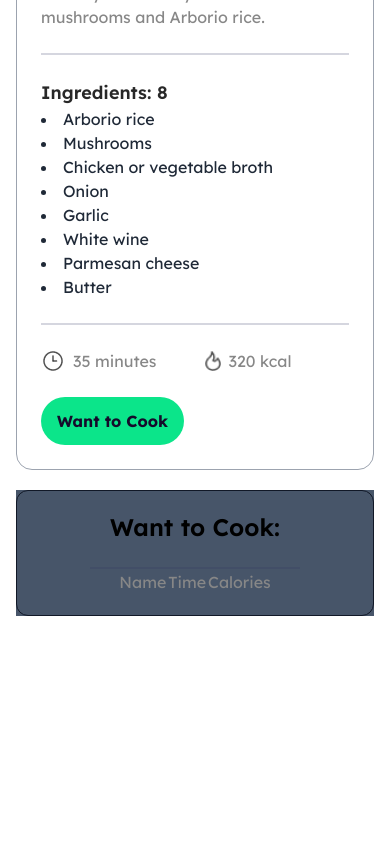
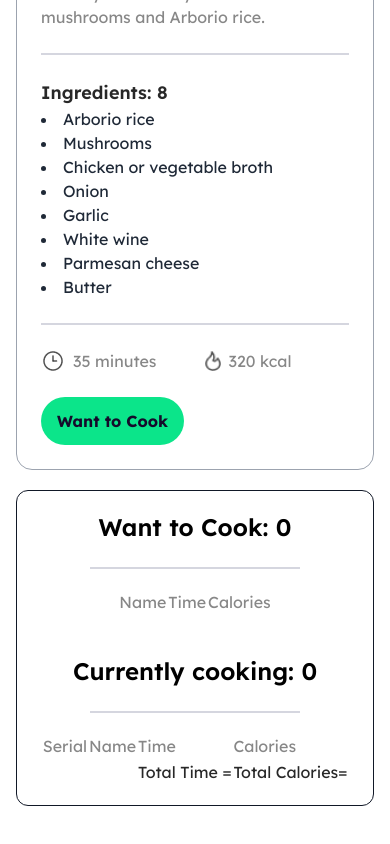
Before and after one commit to nahidbinwadood/Chef-s-Table, a React (Vite) app: page / in a window 390 px wide. Shown: the part 5436-6280 px from the top of the page. Before the commit the page ends 6052 px from the top, so only its background shows below. Built offline with nearby package versions, Linux system fonts and the light colour scheme.

Commit message:
added preparing part

```diff
--- a/package.json
+++ b/package.json
@@ -12,7 +12,8 @@
   "dependencies": {
     "prop-types": "^15.8.1",
     "react": "^18.2.0",
-    "react-dom": "^18.2.0"
+    "react-dom": "^18.2.0",
+    "react-toastify": "^10.0.5"
   },
   "devDependencies": {
     "@types/react": "^18.2.64",
--- a/src/Components/Cart/Cart.jsx
+++ b/src/Components/Cart/Cart.jsx
@@ -1,24 +1,24 @@
 
-const Cart = () => {
-    return (
-        <div className="border border-gray-900 rounded-xl p-5">
-            <div className="text-center space-y-6">
-                <h2 className="text-2xl font-semibold text-black">Want to Cook: </h2>
-                <div className='border border-[#30325E33] w-2/3 mx-auto'></div>
-            </div>
-            <div>
-                <table className="mx-auto">
-                    <thead>
-                        <tr className="text-[#878787]">
-                            <td className="lg:px-12" >Name</td>
-                            <td className="lg:px-12" >Time</td>
-                            <td className="lg:px-12">Calories</td>
-                        </tr>
-                    </thead>
-                </table>
-            </div>
-        </div>
-    );
-};
+// const Cart = () => {
+//     return (
+//         <div className="border border-gray-900 rounded-xl p-5">
+//             <div className="text-center space-y-6">
+//                 <h2 className="text-2xl font-semibold text-black">Want to Cook: </h2>
+//                 <div className='border border-[#30325E33] w-2/3 mx-auto'></div>
+//             </div>
+//             <div>
+//                 <table className="mx-auto">
+//                     <thead>
+//                         <tr className="text-[#878787]">
+//                             <td className="lg:px-12" >Name</td>
+//                             <td className="lg:px-12" >Time</td>
+//                             <td className="lg:px-12">Calories</td>
+//                         </tr>
+//                     </thead>
+//                 </table>
+//             </div>
+//         </div>
+//     );
+// };
 
-export default Cart;
+// export default Cart;
--- a/src/Components/Recipe/Recipe.jsx
+++ b/src/Components/Recipe/Recipe.jsx
@@ -1,7 +1,7 @@
 import PropTypes from 'prop-types';
 import img2 from './img/fire.png'
 import img3 from './img/Frame.png'
-const Recipe = ({ recipe }) => {
+const Recipe = ({ recipe,wantToCook }) => {
     const { recipe_name, recipe_image, short_description, ingredients, preparing_time, calories } = recipe;
     return (
         <div className='space-y-6 p-6 border border-gray-400 rounded-2xl'>
@@ -37,13 +37,14 @@ const Recipe = ({ recipe }) => {
                     <h3>{calories} </h3>
                 </div>
             </div>
-            <button className='font-bold text-[#150B2B] px-4 py-3 lg:px-6 lg:py-3 rounded-full bg-[#0BE58A]'>Want to Cook</button>
+            <button onClick={()=>wantToCook(recipe)} className='font-bold text-[#150B2B] px-4 py-3 lg:px-6 lg:py-3 rounded-full bg-[#0BE58A]'>Want to Cook</button>
         </div>
     );
 };
 
 
 Recipe.propTypes = {
-    recipe: PropTypes.object.isRequired
+    recipe: PropTypes.object.isRequired,
+    wantToCook:PropTypes.func.isRequired
 }
 export default Recipe;
--- a/src/Components/Recipes/Recipes.jsx
+++ b/src/Components/Recipes/Recipes.jsx
@@ -1,37 +1,131 @@
-
-import { useState } from "react";
-import Cart from "../Cart/Cart";
 import Recipe from "../Recipe/Recipe";
-import { useEffect } from "react";
+import { useEffect, useState } from "react";
+import { ToastContainer, toast } from 'react-toastify';
+import 'react-toastify/dist/ReactToastify.css';
 
 const Recipes = () => {
-    const[recipes,setRecipes]=useState([]);
-    useEffect(()=>{
-        const fetchData=async()=>{
-            const response=await fetch('data.json');
-            const data=await response.json();
+    const [recipes, setRecipes] = useState([]);
+    const [data, setData] = useState([]);
+    const [prepare, setPrepare] = useState([]);
+    useEffect(() => {
+        const fetchData = async () => {
+            const response = await fetch('data.json');
+            const data = await response.json();
             setRecipes(data);
         }
         fetchData();
-    },[])
+    }, [])
+
+    const wantToCook = (p) => {
+        const isExist = data.find((item) => item.recipe_name === p.recipe_name)
+        if (!isExist) {
+            setData([...data, p]);
+        } else {
+            toast("Already Added !")
+        }
+    }
+    const preparedFood = (p) => {
+        const notAvailable = data.filter((item) => item.recipe_name !== p.recipe_name);
+        setData(notAvailable);
+        setPrepare([...prepare, p]);
+    }
+
+
+
     return (
-        <div className="mt-20 mx-4 lg:mx-0">
+        <div className="my-20  mx-4 lg:mx-0">
             <div className="text-center space-y-6">
                 <h2 className="text-[#150B2B] font-semibold text-5xl">Our Recipes</h2>
                 <p className="w-2/3 mx-auto text-[#150B2B99]">We are providing best of best recipes of every items.You can try out our recipes from our website and share this recipes to your friends and family members.</p>
             </div>
             <div className="grid grid-cols-1 lg:grid-cols-12 lg:h-96 gap-5 mt-10">
                 <div className="lg:col-span-7 ">
-                <div className="grid gap-5 grid-cols-1 lg:grid-cols-2">
-                    {
-                        recipes.map((recipe)=> <Recipe key={recipe.id} recipe={recipe} ></Recipe>)
-                    }
+                    <div className="grid gap-5 grid-cols-1 lg:grid-cols-2">
+                        {
+                            recipes.map((recipe) => <Recipe key={recipe.id}
+                                wantToCook={wantToCook}
+                                recipe={recipe} ></Recipe>)
+
+                        }
+                    </div>
                 </div>
-                </div>
-                <div className="lg:col-span-5 bg-slate-600">
-                    <Cart></Cart>
+
+                {/* Cart Section */}
+
+                <div className="lg:col-span-5 ">
+                    <div className="border border-gray-900 rounded-xl p-5">
+                        <div className="text-center space-y-6">
+                            <h2 className="text-2xl font-semibold text-black">Want to Cook: {data.length} </h2>
+                            <div className='border border-[#30325E33] w-2/3 mx-auto'></div>
+                        </div>
+                        <div className="mt-5">
+                            <table className="mx-auto">
+                                <thead>
+                                    <tr className="text-[#878787]">
+                                        <td className="lg:px-6" >Name</td>
+                                        <td className="lg:px-6" >Time</td>
+                                        <td className="lg:px-6">Calories</td>
+                                    </tr>
+                                </thead>
+                                <tbody>
+                                    {
+                                        data.map((data, idx) => (
+                                            <tr key={idx} className="text-[#282828]">
+                                                <td>{idx + 1} </td>
+                                                <td className="lg:px-6" >{data.recipe_name} </td>
+                                                <td className="lg:px-6" >{data.preparing_time} </td>
+                                                <td className="lg:pl-6">{data.calories}</td>
+                                                <td><button onClick={() => preparedFood(data)} className='font-bold text-[#150B2B] px-4 py-3 lg:px-6 lg:py-3 rounded-full bg-[#0BE58A]'>Preparing</button></td>
+
+                                            </tr>
+                                        ))
+                                    }
+                                </tbody>
+                            </table>
+                        </div>
+
+                        <div className="text-center space-y-6 mt-10">
+                            <h2 className="text-2xl font-semibold text-black">Currently cooking: {prepare.length} </h2>
+                            <div className='border border-[#30325E33] w-2/3 mx-auto'></div>
+                        </div>
+                        <div className="mt-5">
+                            <table className="mx-auto">
+                                <thead>
+                                    <tr className="text-[#878787]">
+                                        <td className="lg:px-6" >Serial</td>
+                                        <td className="lg:px-6" >Name</td>
+                                        <td className="lg:px-6" >Time</td>
+                                        <td className="lg:px-6">Calories</td>
+                                    </tr>
+                                </thead>
+                                <tbody>
+                                    {
+                                        prepare.map((prepare, idx) => (
+                                            <tr key={idx} className="text-[#282828]">
+                                                <td className="text-center">{idx + 1} </td>
+                                                <td className="lg:px-6" >{prepare.recipe_name} </td>
+                                                <td className="lg:px-6" >{prepare.preparing_time} </td>
+                                                <td className="lg:pl-6">{prepare.calories}</td>
+                                            </tr>
+                                        ))
+                                    }
+
+
+                                </tbody>
+                                <tfoot>
+                                    <tr className="text-[#282828]">
+                                        <td></td>
+                                        <td></td>
+                                        <td className="lg:px-6">Total Time ={}</td>
+                                        <td className="lg:px-2">Total Calories=</td>
+                                    </tr>
+                                </tfoot>
+                            </table>
+                        </div>
+                    </div>
                 </div>
             </div>
+            <ToastContainer></ToastContainer>
         </div>
     );
 };
```
Also changed, not shown: 1 other file (tests, documents, lock files or other folders).
